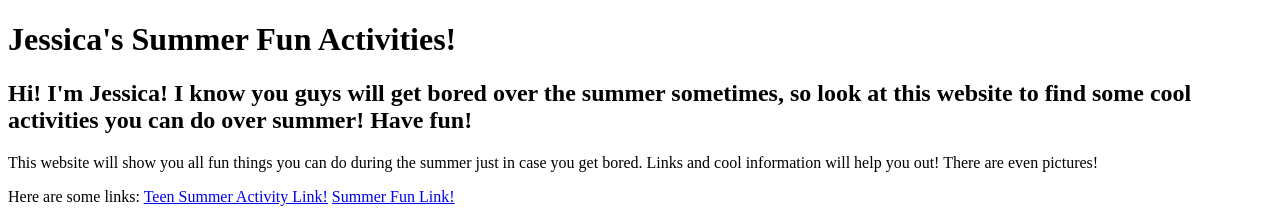
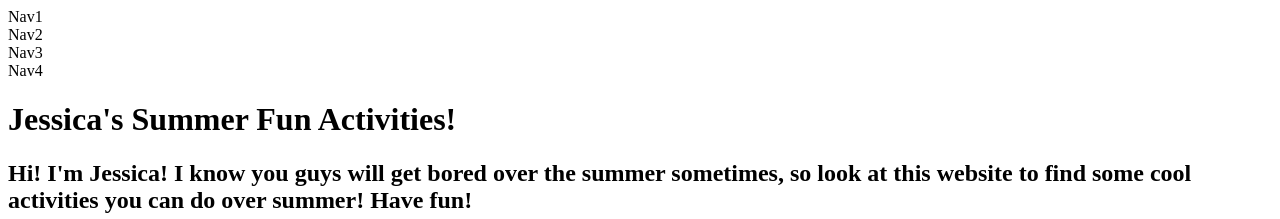
Before and after one commit to jessq6/awesomejessicaGWC-, a plain HTML site: page index.html in a window 1280 px wide. Shown: the top 219 px of the page. Drawn offline with Linux system fonts and the light colour scheme.

Commit message:
Update index.html

```diff
--- a/index.html
+++ b/index.html
@@ -1,4 +1,12 @@
 <!DOCTYPE html>
+<body>
+  <div class="nav">
+    <div>Nav1</div>
+    <div>Nav2</div>
+    <div>Nav3</div>
+    <div>Nav4</div>
+</div>
+</body>
 
 <h1>Jessica's Summer Fun Activities!</h1>
 
```
